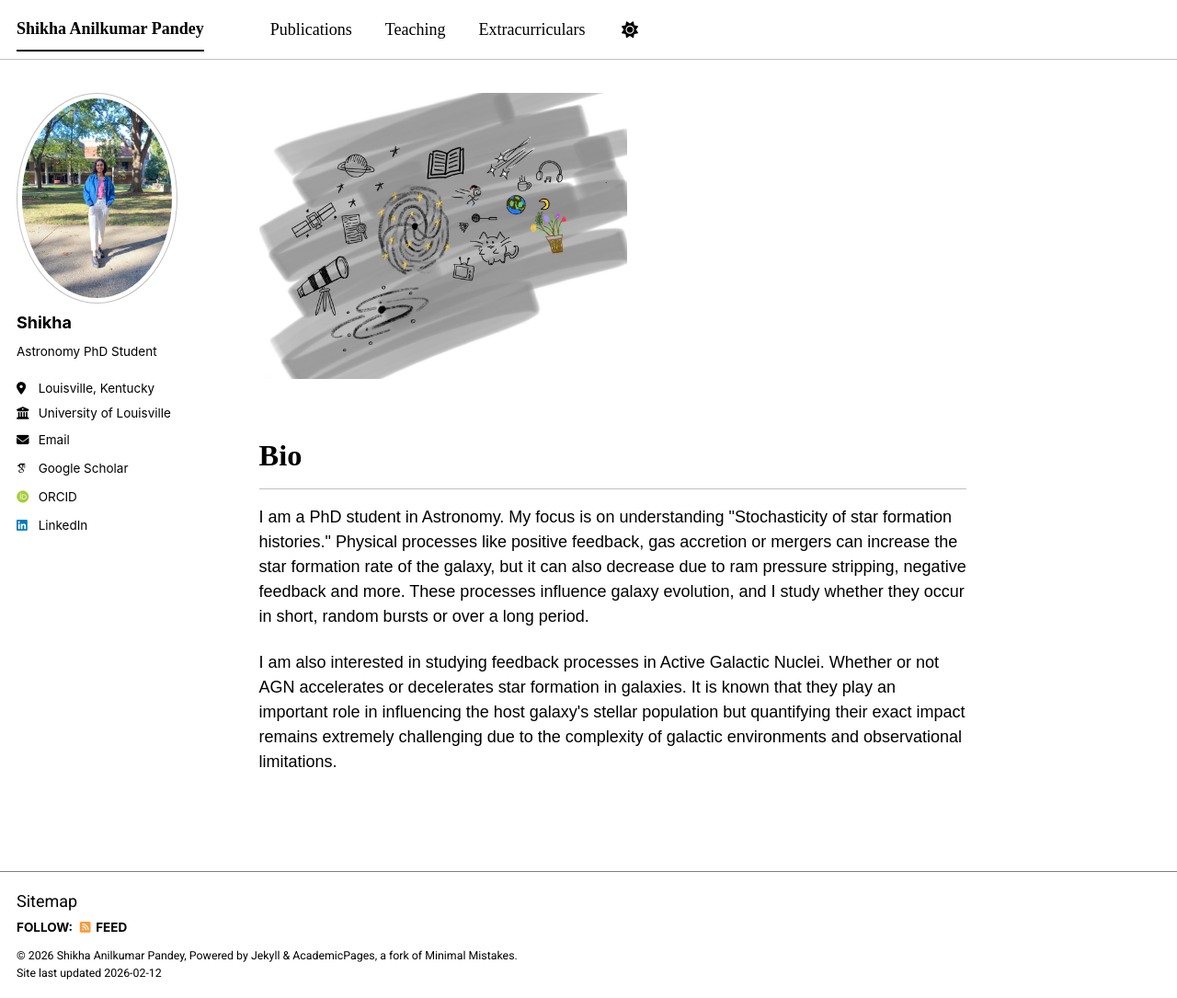
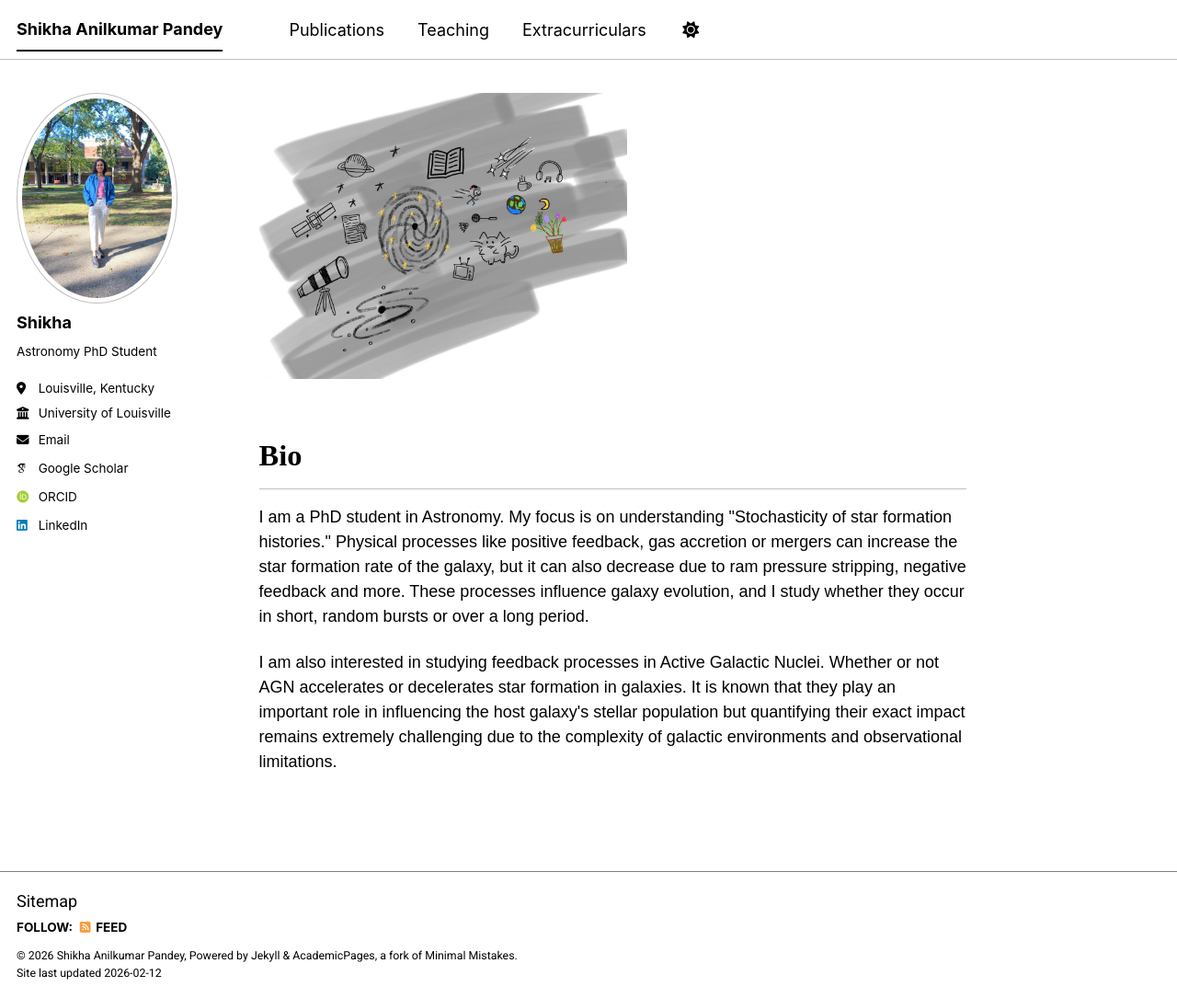
Before and after one commit to pshikha/pshikha.github.io, a Jekyll site: the page built from _pages/about.md, in a window 1280 px wide and 1085 px high. Shown: the whole window at 92% size. Built offline with Jekyll 4.4.1, drawn with Linux system fonts in a browser that asks for light colours; some web fonts are replaced; a script bundle is joined from its source files by our own code; library files that are not in the unit come from our copies.

Commit message:
Update _themes.scss

```diff
--- a/_sass/_themes.scss
+++ b/_sass/_themes.scss
@@ -69,35 +69,28 @@
 
 }
 
-/* ===============================
-   SIDEBAR (Profile section)
-================================= */
-
-.author__name {
-  font-family: 'Shantell Sans', cursive;
+.top-nav,
+.top-nav h1,
+.top-nav h2,
+.top-nav a {
+    font-family: 'Shantell Sans', cursive;
 }
 
-.author__bio,
-.author__urls,
-.author__urls li {
-  font-family: 'Playpen Sans', sans-serif;
+/* Left sidebar content, including your first name */
+.sidebar,
+.sidebar h1,
+.sidebar h2,
+.sidebar p,
+.sidebar span {
+    font-family: 'Playpen Sans', sans-serif;
+
 }
 
+/* Optional: make your first name stand out */
+.sidebar .first-name {
+    font-weight: bold;
 
-/* ===============================
-   TOP NAVIGATION
-================================= */
-
-.masthead,
-.greedy-nav,
-.greedy-nav a,
-.site-title,
-.nav__list,
-.nav__list a {
-  font-family: 'Shantell Sans', cursive;
 }
-
-
 
 /* ==========================================================================
    Breakpoints
```
